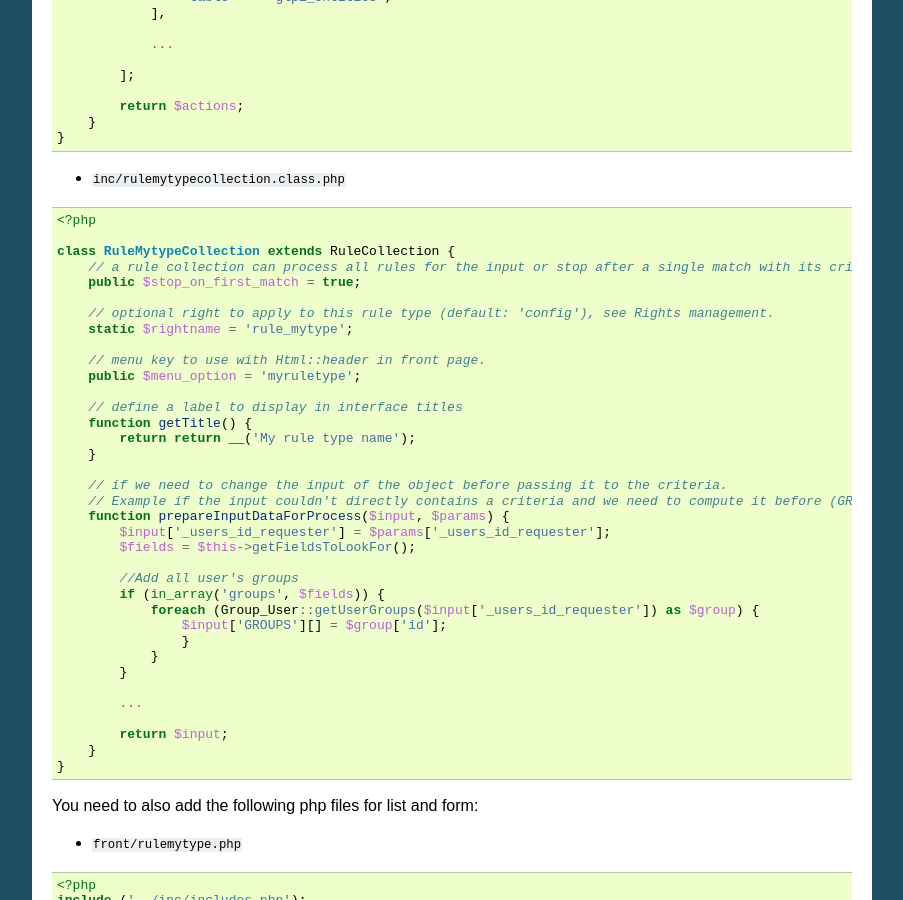
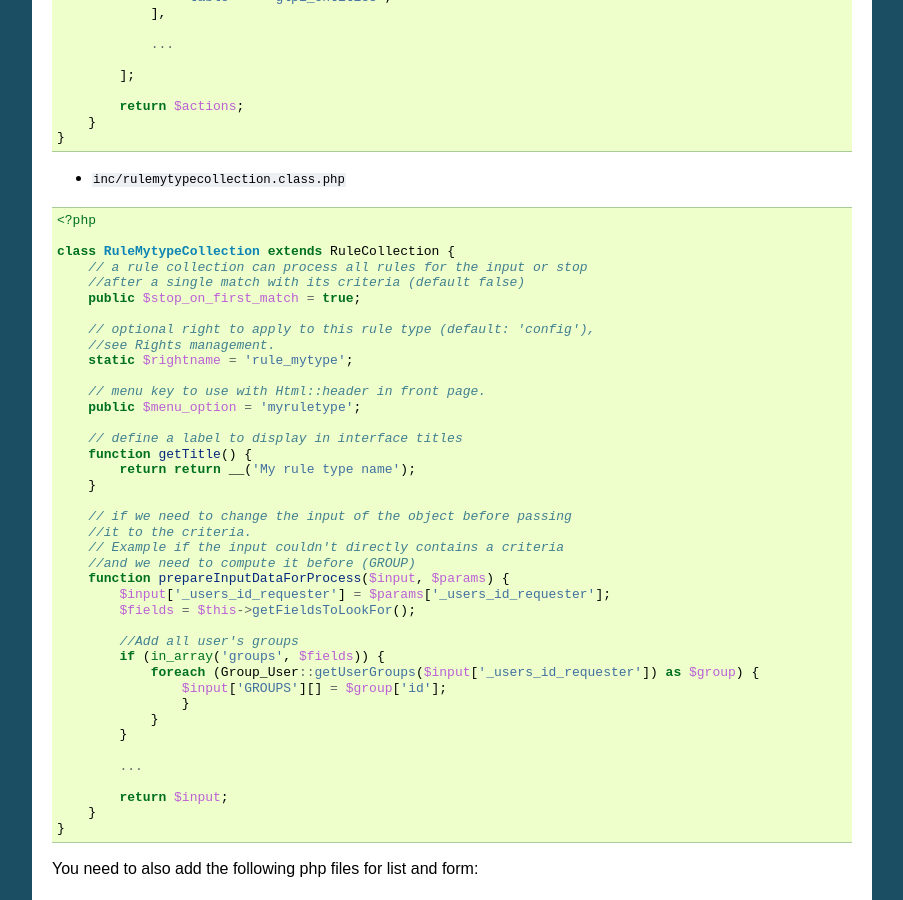
Before and after one commit to glpi-project/docdev, a Sphinx documentation site: the page built from source/devapi/rules.rst, in a window 1280 px wide and 900 px high, scrolled down 2854 px. Shown: the whole window, without its empty margins (198-1101 px from the left). Built offline with Sphinx 7.4.7, drawn with Linux system fonts in a browser that asks for light colours; some of the changed text lies outside the part shown.

```diff
--- a/source/devapi/rules.rst
+++ b/source/devapi/rules.rst
@@ -164,10 +164,12 @@ You need to add the following classes for describing you new ``sub_type``.
     <?php
 
     class RuleMytypeCollection extends RuleCollection {
-        // a rule collection can process all rules for the input or stop after a single match with its criteria (default false)
+        // a rule collection can process all rules for the input or stop
+        //after a single match with its criteria (default false)
         public $stop_on_first_match = true;
 
-        // optional right to apply to this rule type (default: 'config'), see Rights management.
+        // optional right to apply to this rule type (default: 'config'),
+        //see Rights management.
         static $rightname = 'rule_mytype';
 
         // menu key to use with Html::header in front page.
@@ -178,8 +180,10 @@ You need to add the following classes for describing you new ``sub_type``.
             return return __('My rule type name');
         }
 
-        // if we need to change the input of the object before passing it to the criteria.
-        // Example if the input couldn't directly contains a criteria and we need to compute it before (GROUP)
+        // if we need to change the input of the object before passing
+        //it to the criteria.
+        // Example if the input couldn't directly contains a criteria
+        //and we need to compute it before (GROUP)
         function prepareInputDataForProcess($input, $params) {
             $input['_users_id_requester'] = $params['_users_id_requester'];
             $fields = $this->getFieldsToLookFor();
@@ -266,22 +270,26 @@ To call your rules collection and alter the data:
 
 .. code-block:: php
 
-    <?php
+   <?php
 
-    ...
+   ...
 
-    $rules  = new PluginMypluginRuleMytypeCollection();
+   $rules  = new PluginMypluginRuleMytypeCollection();
 
-    $input  = [...]; // data send by a form (which will be compared to criteria)
-    $output = [...]; // usually = $input, but it could differ if you want to avoid comparison of some fields with the criteria.
-    $params = []; // array passed to the prepareInputDataForProcess function of the collection class (if you need to add conditions)
+   // data send by a form (which will be compared to criteria)
+   $input  = [...];
+   // usually = $input, but it could differ if you want to avoid comparison of
+   //some fields with the criteria.
+   $output = [...];
+   // array passed to the prepareInputDataForProcess function of the collection
+   //class (if you need to add conditions)
+   $params = [];
 
-    $output = $rules->processAllRules(
-        $input,
-        $output,
-        $params
-    );
-
+   $output = $rules->processAllRules(
+      $input,
+      $output,
+      $params
+   );
 
 Dictionaries
 ^^^^^^^^^^^^
```
